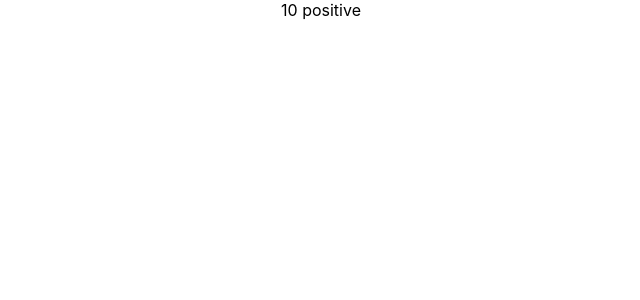
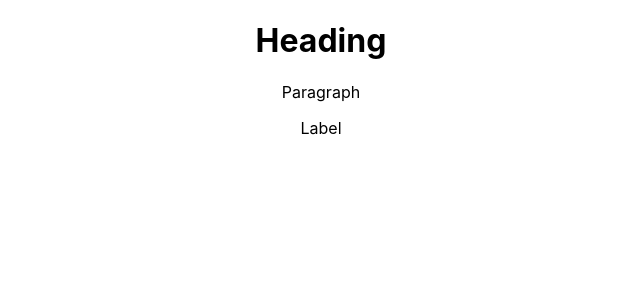
Before and after one commit to Zakiah07/react-typescript, a React (Create React App) app: page / in a window 1280 px wide. Shown: the top 300 px of the page, without its empty margins (319-959 px from the left). Built offline with nearby package versions, Linux system fonts and the light colour scheme.

Commit message:
polymorphic included

```diff
--- a/src/App.tsx
+++ b/src/App.tsx
@@ -1,5 +1,8 @@
 import './App.css';
-import { RandomNumber } from './restriction/RandomNumber';
+import { Text } from './polymorphic/Text';
+// import { CustomButton } from './components/html/Button';
+// import { Toast } from './components/templateliterals/Toast';
+// import { RandomNumber } from './restriction/RandomNumber';
 // import { List } from './components/generics/List';
 // import { Private } from './components/auth/Private';
 // import { Profile } from "./components/auth/Profile"
@@ -42,7 +45,14 @@
 
   return (
     <div className="App">
-      <RandomNumber value={10} isPositive />
+      <Text as='h1' size='lg'>Heading</Text>
+      <Text as='p' size='md'>Paragraph</Text>
+      <Text as='label' htmlFor='someId' size='sm' color='secondary'>Label</Text>
+      {/* <CustomButton variant='primary' onClick={() => console.log('Clicked')} >
+        Primary Button
+      </CustomButton> */}
+      {/* <Toast position="center" /> */}
+      {/* <RandomNumber value={10} isPositive /> */}
       {/* <List items={["Batman", "Superman", "Wonder Woman"]}
         onClick={(item) => console.log(item)} />
       <List items={[1, 2, 3]} onClick={(item) => console.log(item)} /> */}
--- /dev/null
+++ b/src/components/html/Button.tsx
@@ -0,0 +1,12 @@
+type ButtonProps = {
+    variant: "primary" | "secondary"
+    children: string
+} & Omit<React.ComponentProps<'button'>, 'children'>
+
+export const CustomButton = ({ variant, children, ...rest }: ButtonProps) => {
+    return (
+        <button className={`class-with-${variant}`} {...rest}>
+            {children}
+        </button>
+    )
+}
--- /dev/null
+++ b/src/components/templateliterals/Toast.tsx
@@ -0,0 +1,12 @@
+type HorizontalPosition = "left" | "center" | "right"
+type VerticalPosition = "top" | "center" | "bottom"
+
+type ToastProps = {
+    position:
+    Exclude<`${HorizontalPosition}-${VerticalPosition}`, 'center-center'>
+    | 'center'
+}
+
+export const Toast = ({ position }: ToastProps) => {
+    return <div>Toast Notification Position - {position} </div>
+}
--- /dev/null
+++ b/src/polymorphic/Text.tsx
@@ -0,0 +1,15 @@
+import React from "react";
+
+type TextOwnProps<E extends React.ElementType> = {
+    size?: 'sm' | 'md' | 'lg'
+    color?: 'primary' | 'secondary'
+    children: React.ReactNode
+    as?: E
+}
+
+type TextProps<E extends React.ElementType> = TextOwnProps<E> & Omit<React.ComponentProps<E>, keyof TextOwnProps<E>>
+
+export const Text = <E extends React.ElementType = 'div'>({ size, color, children, as }: TextProps<E>) => {
+    const Component = as || 'div'
+    return <Component className={`class-with${size}=${color}`}>{children}</Component>
+}
```
Also changed, not shown: src/components/html/CustomComponent.tsx (added, +10 -0 lines), src/components/html/Input.tsx (added, +7 -0 lines).
